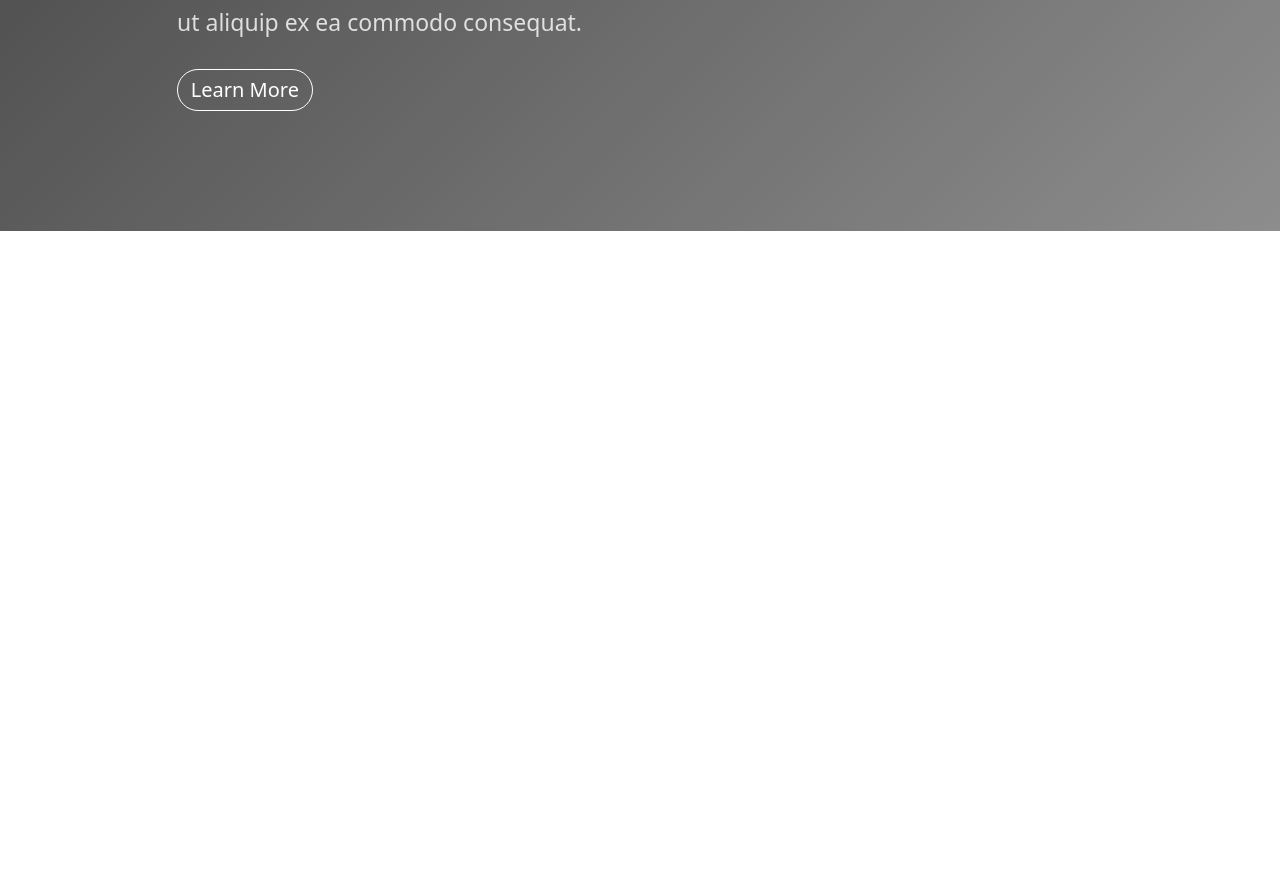
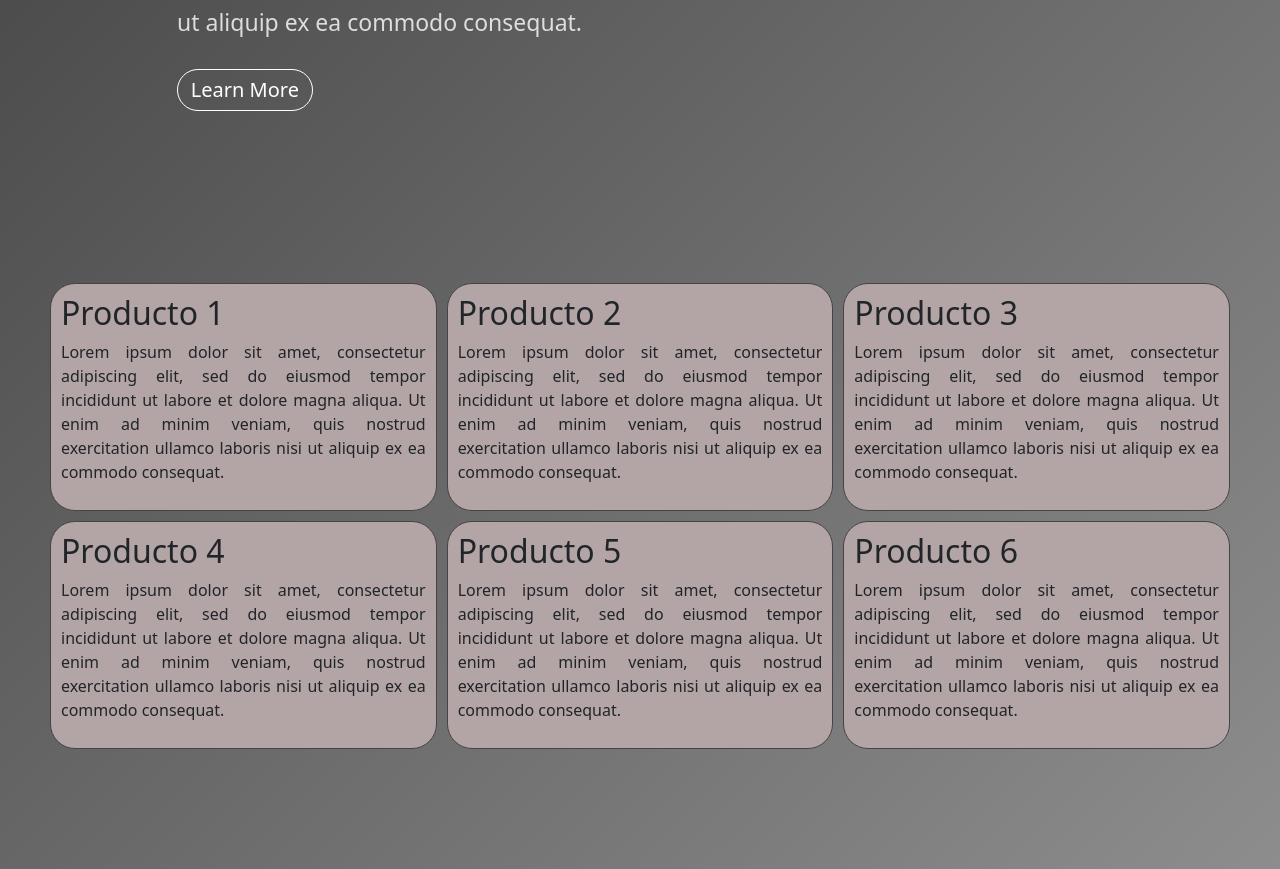
Before and after one commit to KaarelSW/Proyecto2, a plain HTML site: page Proyecto 2 - Web/index.html in a window 1280 px wide. Shown: the part 676-1545 px from the top of the page. Before the commit the page ends 907 px from the top, so only its background shows below. Drawn offline with nearby package versions, Linux system fonts and the light colour scheme.

Commit message:
Grid pocho

```diff
--- a/Proyecto 2 - Web/index.css
+++ b/Proyecto 2 - Web/index.css
@@ -245,3 +245,47 @@
     transform: rotate(-19deg);
     opacity: 0.2
 }
+
+.wrapper {
+    display: grid;
+    margin-top: 172px;
+    margin-left: 50px;
+    margin-right: 50px;
+    grid-template-columns: repeat(3, 1fr);
+    grid-gap: 10px;
+    grid-auto-rows: minmax(100px, auto);
+    text-align: justify;
+  }
+.product{
+    grid-column: 1;
+    grid-row: 1;
+    background-color: rgb(179, 165, 165)  ;
+    padding: 10px;
+    border-radius: 25px;
+    border: 1px solid #444;
+}
+
+  #one {
+    grid-column: 1;
+    grid-row: 1;
+  }
+  #two {
+    grid-column: 2;
+    grid-row: 1;
+  }
+  #three {
+    grid-column: 3;
+    grid-row: 1;
+  }
+  #four {
+    grid-column:1;
+    grid-row: 2;
+  }
+  #five {
+    grid-column: 2;
+    grid-row: 2;
+  }
+  #six {
+    grid-column: 3;
+    grid-row:2;
+  }
--- a/Proyecto 2 - Web/index.html
+++ b/Proyecto 2 - Web/index.html
@@ -33,6 +33,26 @@
                 </div>
             </div>
         </div>
+        <div class="wrapper">
+            <div class="product" id="one"><h2>Producto 1</h2>
+                <p>Lorem ipsum dolor sit amet, consectetur adipiscing elit, sed do eiusmod tempor incididunt ut labore et dolore magna aliqua. Ut enim ad minim veniam, quis nostrud exercitation ullamco laboris nisi ut aliquip ex ea commodo consequat.<br></p>
+            </div>
+            <div class="product" id="two"><h2>Producto 2</h2>
+                <p>Lorem ipsum dolor sit amet, consectetur adipiscing elit, sed do eiusmod tempor incididunt ut labore et dolore magna aliqua. Ut enim ad minim veniam, quis nostrud exercitation ullamco laboris nisi ut aliquip ex ea commodo consequat.<br></p>
+            </div>
+            <div class="product" id="three"><h2>Producto 3</h2>
+                <p>Lorem ipsum dolor sit amet, consectetur adipiscing elit, sed do eiusmod tempor incididunt ut labore et dolore magna aliqua. Ut enim ad minim veniam, quis nostrud exercitation ullamco laboris nisi ut aliquip ex ea commodo consequat.<br></p>
+            </div>
+            <div class="product" id="four"><h2>Producto 4</h2>
+                <p>Lorem ipsum dolor sit amet, consectetur adipiscing elit, sed do eiusmod tempor incididunt ut labore et dolore magna aliqua. Ut enim ad minim veniam, quis nostrud exercitation ullamco laboris nisi ut aliquip ex ea commodo consequat.<br></p>
+            </div>
+            <div class="product" id="five"><h2>Producto 5</h2>
+                <p>Lorem ipsum dolor sit amet, consectetur adipiscing elit, sed do eiusmod tempor incididunt ut labore et dolore magna aliqua. Ut enim ad minim veniam, quis nostrud exercitation ullamco laboris nisi ut aliquip ex ea commodo consequat.<br></p>
+            </div>
+            <div class="product" id="six"><h2>Producto 6</h2>
+                <p>Lorem ipsum dolor sit amet, consectetur adipiscing elit, sed do eiusmod tempor incididunt ut labore et dolore magna aliqua. Ut enim ad minim veniam, quis nostrud exercitation ullamco laboris nisi ut aliquip ex ea commodo consequat.<br></p>
+            </div>
+          </div>
     </div>
 
 </body>
```
